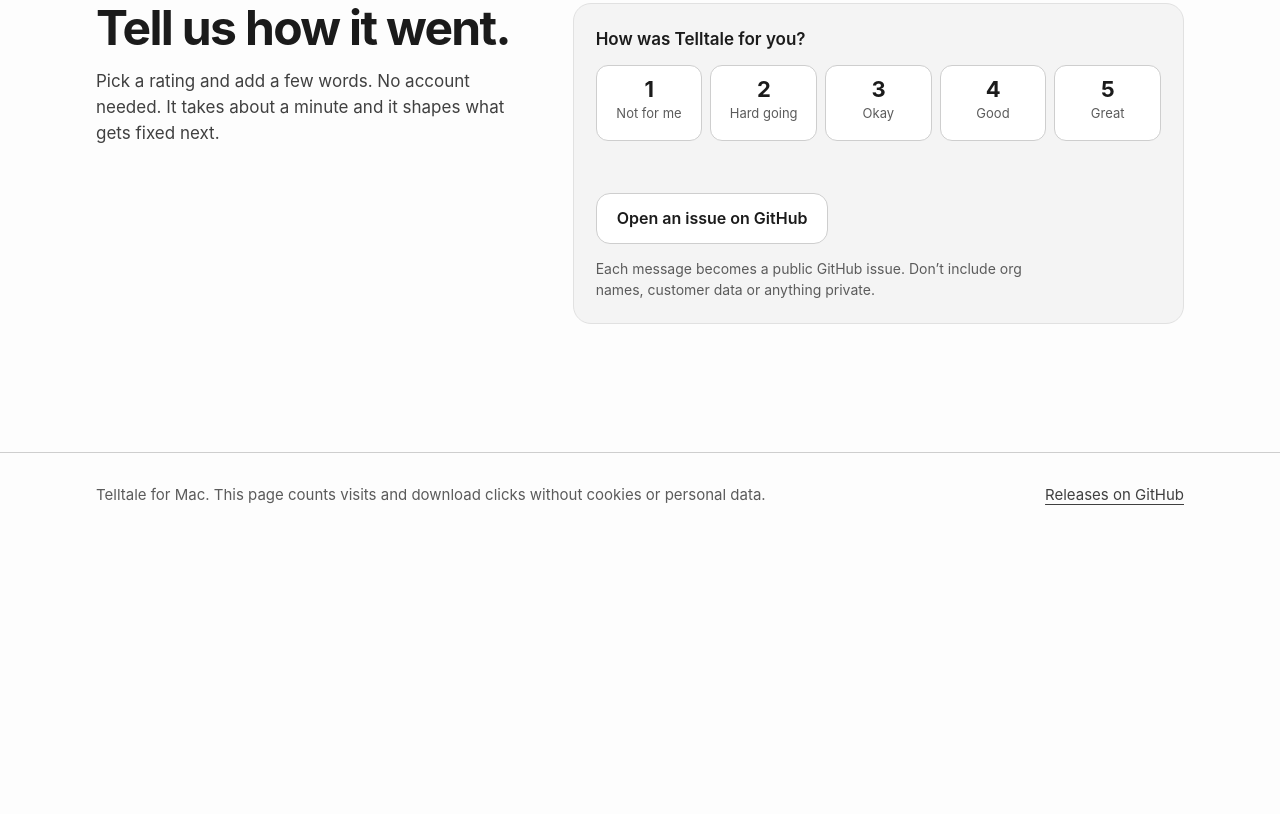
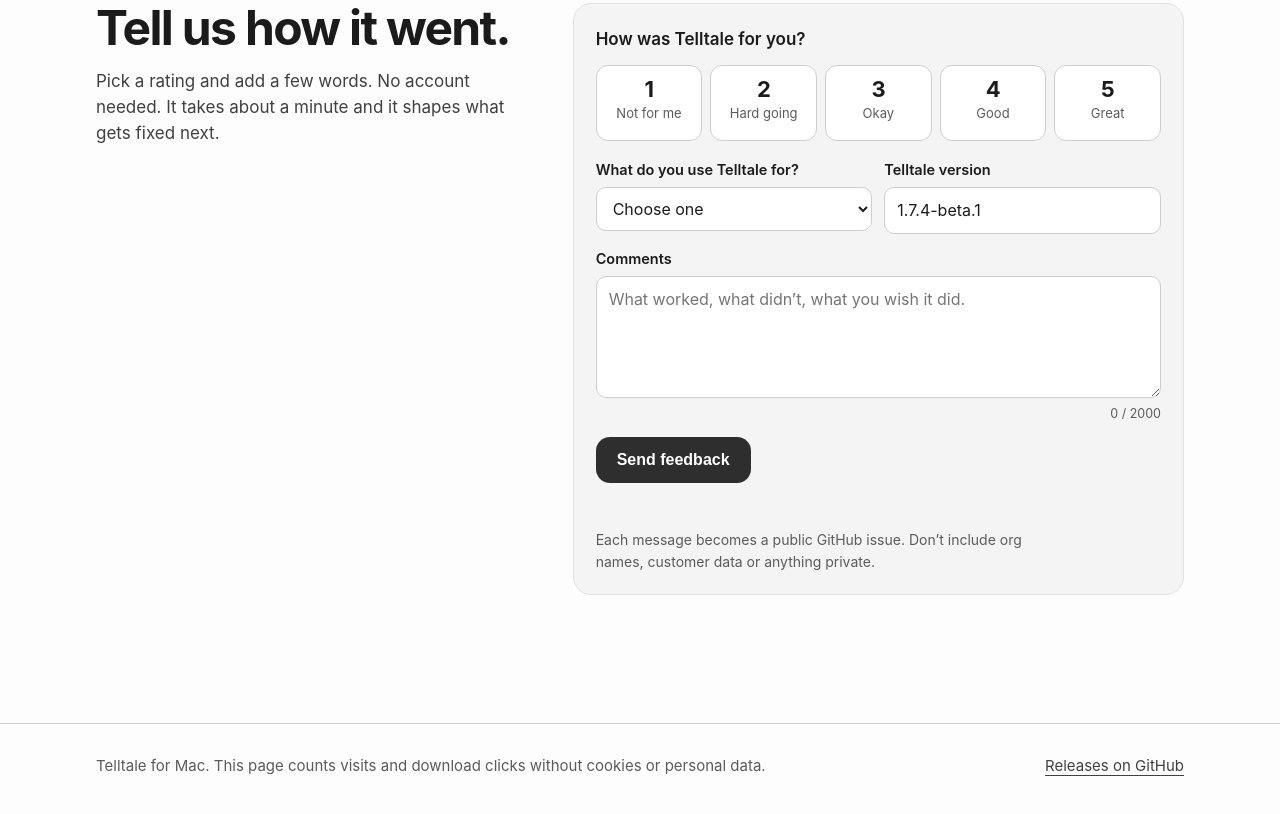
Before and after one commit to ryanStark24/telltale-releases, a plain HTML site: page docs/index.html in a window 1280 px wide. Shown: the part 5978-6792 px from the top of the page. Before the commit the page ends 6532 px from the top, so only its background shows below. Drawn offline with Linux system fonts and the light colour scheme.

Commit message:
Update download page (Cloudflare)

```diff
--- a/docs/index.html
+++ b/docs/index.html
@@ -330,7 +330,7 @@ footer a{color:var(--fg-2);text-underline-offset:4px}
 /* ---- Setup: replace the placeholders (see worker/SETUP.md). While either is a placeholder the form shows only the GitHub link. ---- */
 var TELLTALE_CONFIG={
   FEEDBACK_ENDPOINT:'/api/feedback', // same-origin Pages Function (functions/api/feedback.js); no CORS needed
-  TURNSTILE_SITE_KEY:'TURNSTILE_SITE_KEY', // PLACEHOLDER: the Turnstile widget's site key
+  TURNSTILE_SITE_KEY:'0x4AAAAAAGAkESdd8G3tJB0M', // PLACEHOLDER: the Turnstile widget's site key
   CF_ANALYTICS_TOKEN:'CF_ANALYTICS_TOKEN' // PLACEHOLDER: only if you add the Web Analytics snippet by hand; leave as is if you turn on Pages' automatic Web Analytics
 };
 (function(){
```
